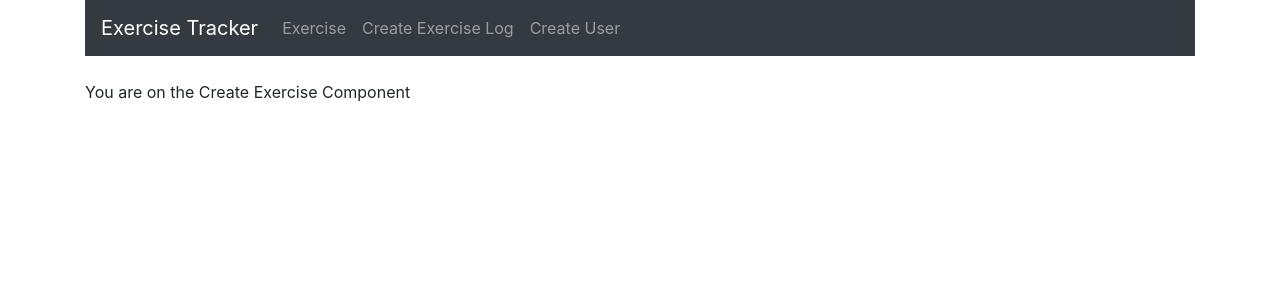
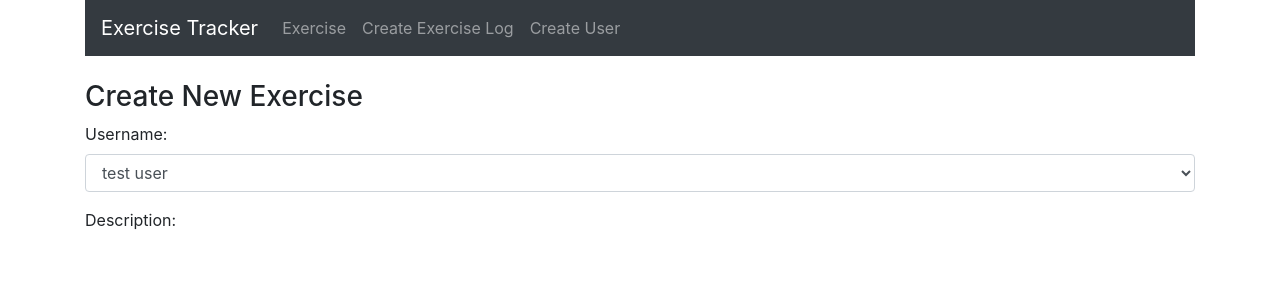
Before and after one commit to Leyla-Li/exercise-traker, a React (Create React App) app in the folder exercise-traker/: page /create in a window 1280 px wide. Shown: the top 300 px of the page. Built offline with nearby package versions, Linux system fonts and the light colour scheme; the HTML template or start-up script is replaced by a standard one.

Commit message:
add dropbox for selecting users

```diff
--- a/exercise-traker/src/components/create-exercise.component.js
+++ b/exercise-traker/src/components/create-exercise.component.js
@@ -58,7 +58,29 @@
     render() {
         return(
             <div>
-                <p>You are on the Create Exercise Component</p>
+                <h3>Create New Exercise</h3>
+                <form onSubmit={this.onSubmit}>
+                    <div className='form-group'>
+                        <label>Username: </label>
+                        <select ref='userInput'
+                            required
+                            className='form-control'
+                            value={this.state.username}
+                            onChange={this.onChangeUsername}>
+                            {
+                                this.state.users.map((user) => {
+                                    return <option key={user} value={user}>
+                                                {user}
+                                            </option>
+                                })
+                            }
+                        </select>
+                    </div>
+
+                    <div className='form-group'>
+                        <label>Description:</label>
+                    </div>
+                </form>
             </div>
         );
     }
```
